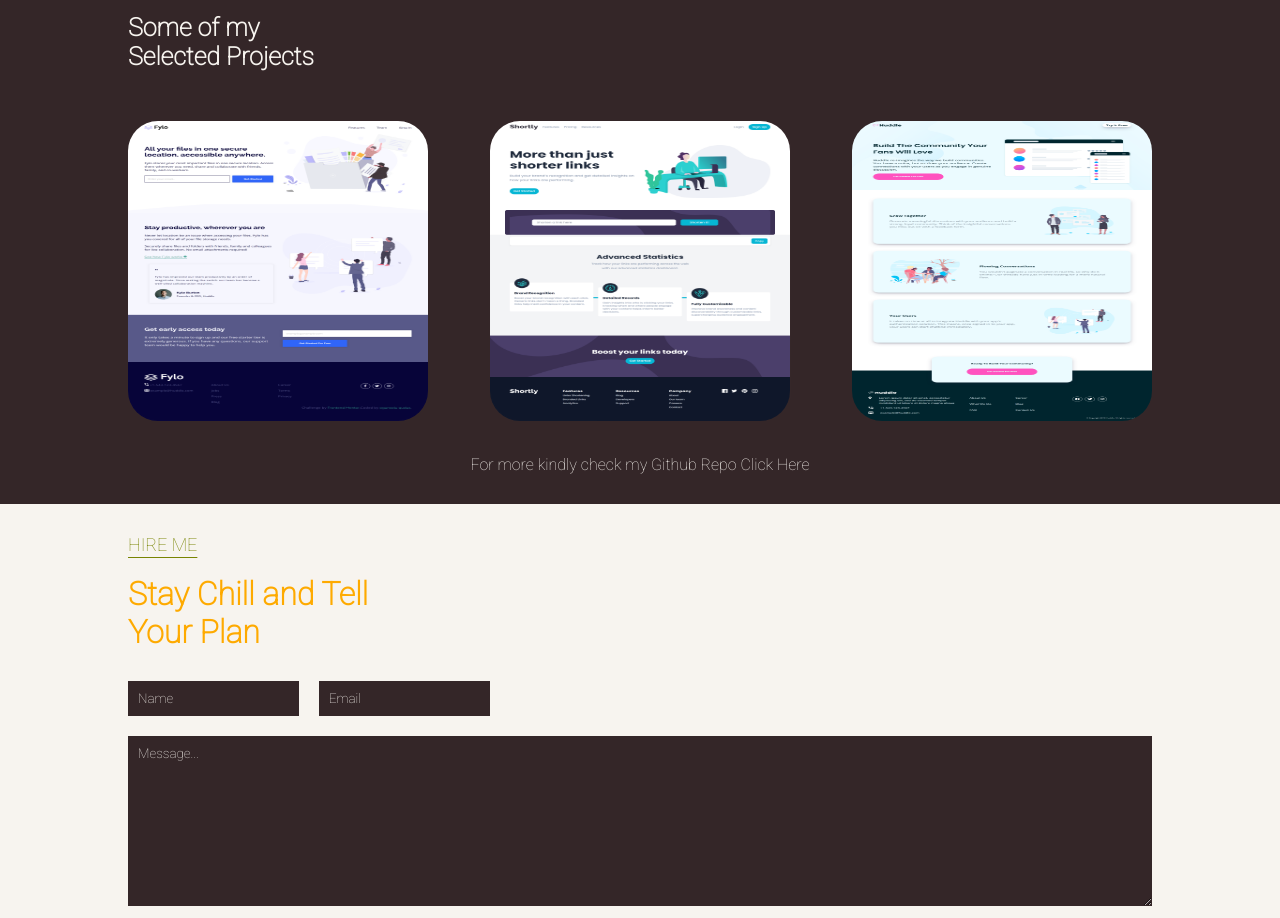
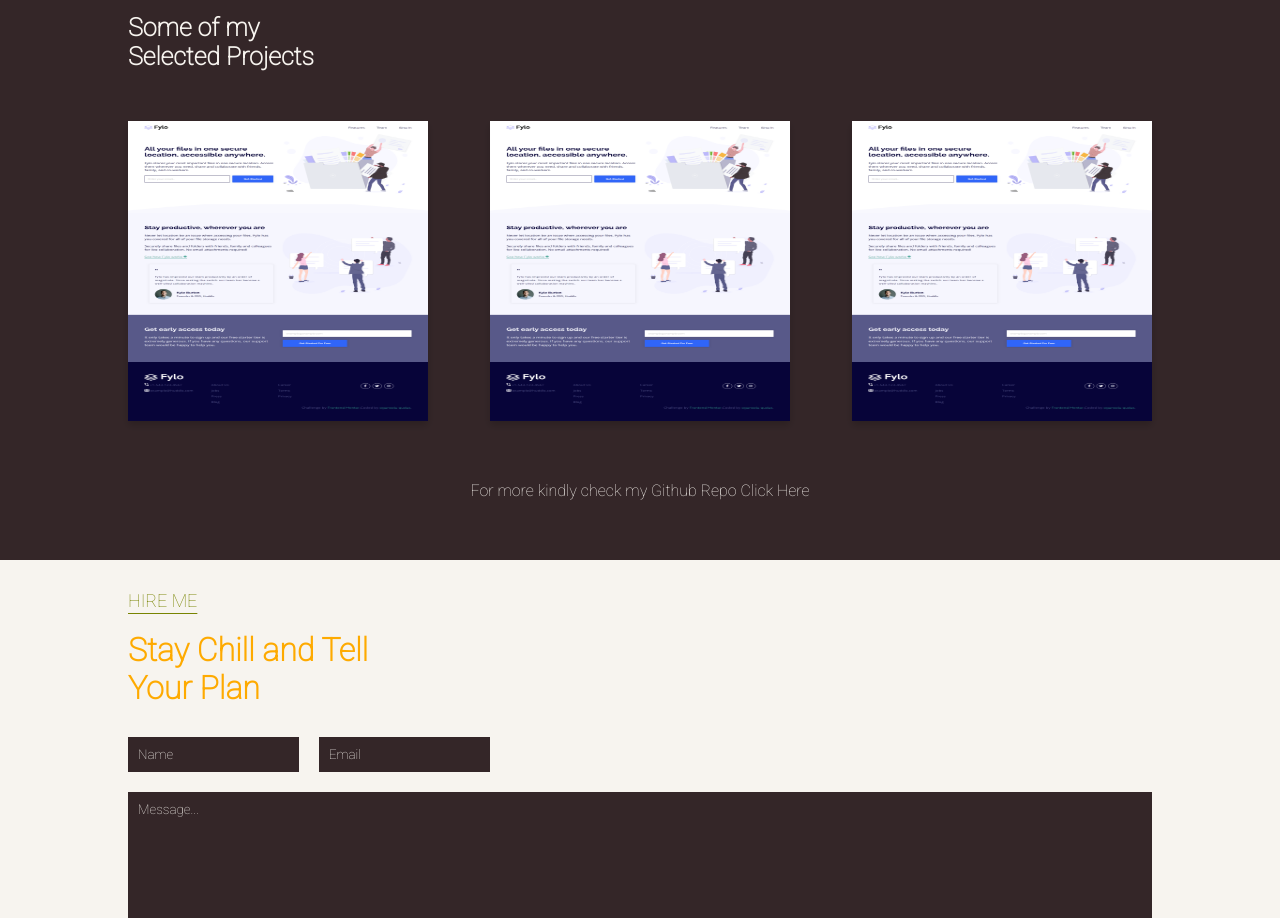
Before and after one commit to ogunsolu007/Portfolio, a React (Create React App) app: page / in a window 1280 px wide. Shown: the part 1680-2598 px from the top of the page. Built offline with nearby package versions, Linux system fonts and the light colour scheme.

Commit message:
fixing of porfolio

```diff
--- a/package.json
+++ b/package.json
@@ -3,11 +3,13 @@
   "version": "0.1.0",
   "private": true,
   "dependencies": {
+    "@emailjs/browser": "^3.6.2",
     "@testing-library/jest-dom": "^5.16.4",
     "@testing-library/react": "^13.3.0",
     "@testing-library/user-event": "^13.5.0",
     "animate.css": "^4.1.1",
     "aos": "^2.3.4",
+    "emailjs-com": "^3.2.0",
     "react": "^18.2.0",
     "react-dom": "^18.2.0",
     "react-reveal": "^1.2.2",
--- a/src/Container/Contact/Contact.jsx
+++ b/src/Container/Contact/Contact.jsx
@@ -1,10 +1,31 @@
-import React from "react";
+import React, { useRef } from "react";
 import "./contact.css";
 import "animate.css";
-import me from "../../assests/me.png";
-import Techstack from "../../Components/TechStack/Techstack";
+import emailjs from "emailjs-com";
 
 const Contact = () => {
+  const form = useRef();
+
+  const sendEmail = (e) => {
+    e.preventDefault();
+
+    emailjs
+      .sendForm(
+        "service_h2eeb53",
+        "template_ki93qoc",
+        form.current,
+        "6Wj4BDAOXX_AiH6H8"
+      )
+      .then(
+        (result) => {
+          console.log(result.text);
+        },
+        (error) => {
+          console.log(error.text);
+        }
+      );
+  };
+
   return (
     <div className="contact">
       <div className="contact-container container">
@@ -15,7 +36,7 @@ const Contact = () => {
             <br /> Your Plan
           </h1>
           <div className="form">
-            <form action="" className="form-container">
+            <form ref={form} onSubmit={sendEmail} className="form-container">
               <div className="input">
                 <input type="text" placeholder="Name" />
                 <input type="email" placeholder="Email" />
--- a/src/Container/Porfolio/Portfolio.jsx
+++ b/src/Container/Porfolio/Portfolio.jsx
@@ -15,20 +15,58 @@ const Portfolio = () => {
         </h1>
         <div className="cards">
           <div className="card" data-aos="flip-up">
-            <img src={fylo} alt="" />
+            <div className="card_inner">
+              <div className="card-front">
+                <img src={fylo} alt="" />
+              </div>
+              <div className="card-back">
+                <a href="#" target="_blank">
+                  <i class="fa-brands fa-github"> Source Code</i>
+                </a>
+                <a href="#" target="_blank">
+                  <i class="fa-brands fa-internet-explorer">View Site</i>
+                </a>
+              </div>
+            </div>
           </div>
           <div className="card" data-aos="flip-left">
-            <img src={urlshort} alt="" />
+            <div className="card_inner">
+              <div className="card-front">
+                <img src={fylo} alt="" />
+              </div>
+              <div className="card-back">
+                <a href="#" target="_blank">
+                  <i class="fa-brands fa-github"> Source Code</i>
+                </a>
+                <a href="#" target="_blank">
+                  <i class="fa-brands fa-internet-explorer">View Site</i>
+                </a>
+              </div>
+            </div>
           </div>
           <div className="card" data-aos="flip-down">
-            <img src={huddle} alt="" />
+            <div className="card_inner">
+              <div className="card-front">
+                <img src={fylo} alt="" />
+              </div>
+              <div className="card-back">
+                <a href="#" target="_blank">
+                  <i class="fa-brands fa-github"> Source Code</i>
+                </a>
+                <a href="#" target="_blank">
+                  <i class="fa-brands fa-internet-explorer">View Site</i>
+                </a>
+              </div>
+            </div>
           </div>
         </div>
         <div className="github">
           <span></span>
           <p>
             For more kindly check my Github Repo{" "}
-            <a href="#" target="_blank">Click Here</a>
+            <a href="#" target="_blank">
+              Click Here
+            </a>
           </p>
         </div>
       </div>
--- a/src/Container/Porfolio/portfolio.css
+++ b/src/Container/Porfolio/portfolio.css
@@ -10,12 +10,45 @@
   margin: 50px 0 30px;
 }
 .card {
-  border-radius: 30px;
+  background-color: transparent;
+  width: 300px;
+  height: 300px;
+  perspective: 1000px;
+  border-radius: 20px;
 }
-.card img {
+.card_inner {
+  position: relative;
+  width: 100%;
+  height: 100%;
+  text-align: center;
+  transition: transform 0.8s;
+  transform-style: preserve-3d;
+  box-shadow: 0 4px 8px 0 rgba(0, 0, 0, 0.2);
+}
+.card:hover .card_inner {
+  transform: rotateY(180deg);
+}
+.card-front,
+.card-back {
+  position: absolute;
+  width: 100%;
+  height: 100%;
+  -webkit-backface-visibility: hidden; /* Safari */
+  backface-visibility: hidden;
+}
+.card-back {
+  background-color: var(--vibrant-green);
+  color: var(--white);
+  transform: rotateY(-180deg);
+  display: flex;
+  flex-direction: column;
+  align-items: center;
+  justify-content: center;
+  gap: 30px;
+}
+.card-front img {
   width: 300px;
-  max-height: 300px;
-  border-radius: 30px;
+  height: 300px;
 }
 .portfolio-container .subtitle {
   color: var(--white);
@@ -26,7 +59,9 @@
   color: var(--yellow);
 }
 
-.github{
+.github {
   text-align: center;
   color: var(--white);
+  margin: 30px 0;
+  padding: 30px 0 0;
 }
```
Also changed, not shown: 1 other file (tests, documents, lock files or other folders).
